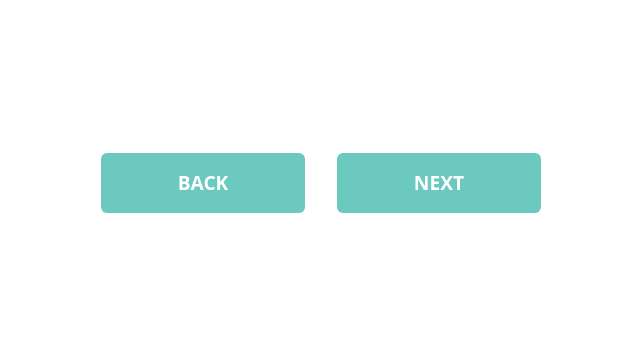
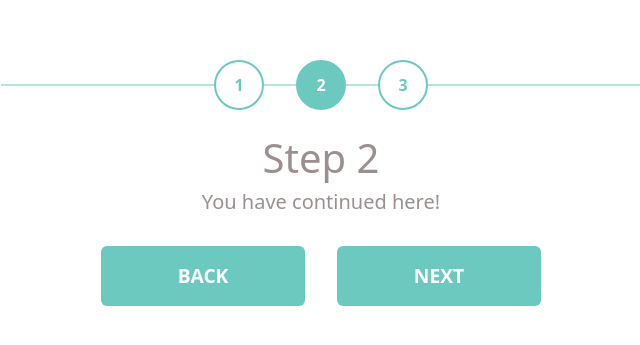
Before and after one commit to DmytroHorkunDev/stepper-task, an Angular app: page / in a window 1280 px wide. Shown: the part 217-562 px from the top of the page, without its empty margins (319-959 px from the left). Built offline with nearby package versions, Linux system fonts and the light colour scheme.

Commit message:
- implemented wizard controller component - implemented wizard steps component

```diff
--- a/src/_variables.scss
+++ b/src/_variables.scss
@@ -1,3 +1,4 @@
 $theme-colors: (
-    teal: #6cc9c0
+    teal: #6cc9c0,
+    gray: #9B9090
 );
--- /dev/null
+++ b/src/app/entities/wizard/components/wizard-step/wizard-step.component.html
@@ -0,0 +1,4 @@
+<div [class.active]="isActive"
+     class="wrapper d-flex align-items-center justify-content-center border border-2 rounded-circle">
+  <span class="fw-bold">{{ step }}</span>
+</div>
--- /dev/null
+++ b/src/app/entities/wizard/components/wizard-step/wizard-step.component.scss
@@ -0,0 +1,15 @@
+:host {
+  .wrapper {
+    min-width: 50px;
+    width: 50px;
+    height: 50px;
+    border-color: var(--bs-teal) !important;
+    background-color: var(--bs-white);
+    color: var(--bs-teal);
+
+    &.active {
+      background-color: var(--bs-teal);
+      color: var(--bs-white);
+    }
+  }
+}
--- /dev/null
+++ b/src/app/entities/wizard/components/wizard-step/wizard-step.component.ts
@@ -0,0 +1,12 @@
+import { ChangeDetectionStrategy, Component, Input } from '@angular/core';
+
+@Component({
+  selector: 'app-wizard-step',
+  templateUrl: './wizard-step.component.html',
+  styleUrls: ['./wizard-step.component.scss'],
+  changeDetection: ChangeDetectionStrategy.OnPush
+})
+export class WizardStepComponent {
+  @Input() step!: string;
+  @Input() isActive: boolean = false;
+}
--- /dev/null
+++ b/src/app/entities/wizard/components/wizard-steps/interfaces/wizard-step.interface.ts
@@ -0,0 +1,5 @@
+export interface IWizardStep {
+  stepContent: string,
+  title: string,
+  subTitle: string
+}
--- /dev/null
+++ b/src/app/entities/wizard/components/wizard-steps/wizard-steps.component.html
@@ -0,0 +1,17 @@
+<div class="wrapper ">
+  <div class="position-relative">
+    <div class="mb-4 steps-row d-flex position-relative flex-nowrap justify-content-center">
+      <div *ngFor="let step of steps; let i = index" class="px-3">
+        <app-wizard-step [step]="step.stepContent + ''" [isActive]="i === activeStepIndex"></app-wizard-step>
+      </div>
+    </div>
+
+    <div class="decorated-line w-100 position-absolute top-50 translate-middle-y"></div>
+  </div>
+
+  <div class="text-gray text-center">
+    <h1>{{ steps[activeStepIndex].title }}</h1>
+    <h5>{{ steps[activeStepIndex].subTitle }}</h5>
+  </div>
+
+</div>
--- /dev/null
+++ b/src/app/entities/wizard/components/wizard-steps/wizard-steps.component.scss
@@ -0,0 +1,15 @@
+:host {
+  display: block;
+  width: 100%;
+
+  .wrapper {
+    .steps-row {
+      z-index: 10;
+    }
+
+    .decorated-line {
+      height: 1px;
+      background-color: var(--bs-teal);
+    }
+  }
+}
--- /dev/null
+++ b/src/app/entities/wizard/components/wizard-steps/wizard-steps.component.ts
@@ -0,0 +1,14 @@
+import { ChangeDetectionStrategy, Component, Input } from '@angular/core';
+
+import { IWizardStep } from './interfaces/wizard-step.interface';
+
+@Component({
+  selector: 'app-wizard-steps',
+  templateUrl: './wizard-steps.component.html',
+  styleUrls: ['./wizard-steps.component.scss'],
+  changeDetection: ChangeDetectionStrategy.OnPush
+})
+export class WizardStepsComponent {
+  @Input() steps!: IWizardStep[];
+  @Input() activeStepIndex!: number;
+}
--- /dev/null
+++ b/src/app/entities/wizard/data/steps.data.ts
@@ -0,0 +1,19 @@
+import { IWizardStep } from '../components/wizard-steps/interfaces/wizard-step.interface';
+
+export const MOCK_STEPS: IWizardStep[] = [
+  {
+    stepContent: '1',
+    title: 'Step 1',
+    subTitle: 'You have continued here!'
+  },
+  {
+    stepContent: '2',
+    title: 'Step 2',
+    subTitle: 'You have continued here!'
+  },
+  {
+    stepContent: '3',
+    title: 'Step 3',
+    subTitle: 'You have continued here!'
+  },
+];
--- a/src/app/entities/wizard/wizard.component.html
+++ b/src/app/entities/wizard/wizard.component.html
@@ -2,6 +2,11 @@
   <div class="d-flex min-vh-100 align-items-center justify-content-center">
 
     <div class="d-flex w-50 align-items-center flex-column">
+      <app-wizard-steps
+        class="mb-4"
+        [steps]="steps"
+        [activeStepIndex]="activeStepIndex">
+      </app-wizard-steps>
 
       <app-wizard-controller class="w-75"></app-wizard-controller>
     </div>
--- a/src/app/entities/wizard/wizard.component.ts
+++ b/src/app/entities/wizard/wizard.component.ts
@@ -1,4 +1,7 @@
 import { Component } from '@angular/core';
+
+import { IWizardStep } from './components/wizard-steps/interfaces/wizard-step.interface';
+import { MOCK_STEPS } from './data/steps.data';
 
 @Component({
   selector: 'app-wizard',
@@ -6,5 +9,6 @@ import { Component } from '@angular/core';
   styleUrls: ['./wizard.component.scss']
 })
 export class WizardComponent {
-
+  public readonly steps: IWizardStep[] = MOCK_STEPS
+  public activeStepIndex: number = 1;
 }
--- a/src/app/entities/wizard/wizard.module.ts
+++ b/src/app/entities/wizard/wizard.module.ts
@@ -6,12 +6,16 @@ import { WizardRoutingModule } from './wizard-routing.module';
 
 import { WizardComponent } from './wizard.component';
 import { WizardControllerComponent } from './components/wizard-controller/wizard-controller.component';
+import { WizardStepsComponent } from './components/wizard-steps/wizard-steps.component';
+import { WizardStepComponent } from './components/wizard-step/wizard-step.component';
 
 
 @NgModule({
   declarations: [
     WizardComponent,
-    WizardControllerComponent
+    WizardControllerComponent,
+    WizardStepsComponent,
+    WizardStepComponent
   ],
   imports: [
     CommonModule,
```
Also changed, not shown: 2 other files (tests, documents, lock files or other folders).
